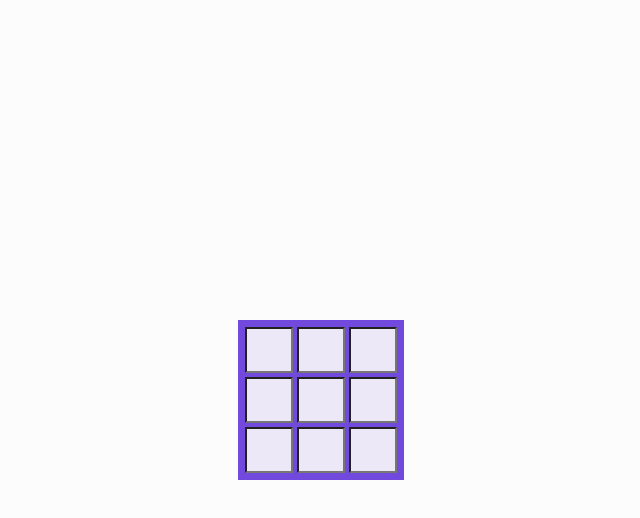
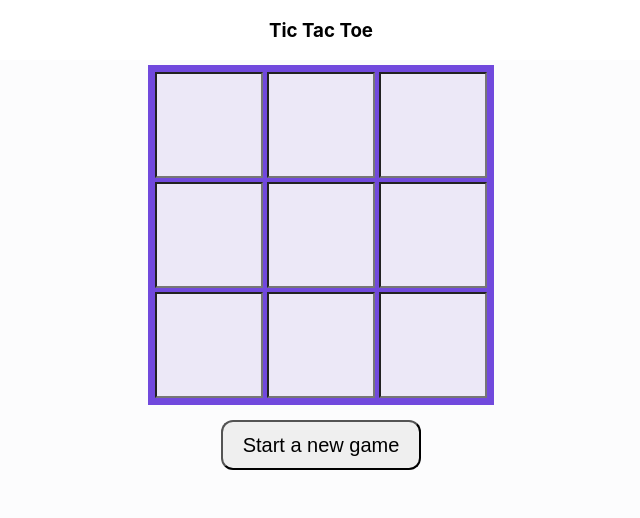
Before and after one commit to sunilraok/tic-tac-toe, a React (Create React App) app: page / in a window 1280 px wide. Shown: the top 518 px of the page, without its empty margins (319-959 px from the left). Built offline with nearby package versions, Linux system fonts and the light colour scheme.

Commit message:
Complete basic game features

```diff
--- a/src/App.css
+++ b/src/App.css
@@ -1,5 +1,15 @@
 .App {
   text-align: center;
+}
+
+.TicTacToe {
+  background-color: #fcfcfd;
+  display: flex;
+  min-height: 100vh;
+  flex-direction: column;
+  align-items: center;
+  font-size: calc(10px + 2vmin);
+  color: white;
 }
 
 .App-logo {
@@ -7,33 +17,42 @@
   pointer-events: none;
 }
 
-.App-header {
-  background-color: #fcfcfd;
-  min-height: 100vh;
-  display: flex;
-  flex-direction: column;
-  align-items: center;
-  justify-content: center;
-  font-size: calc(10px + 2vmin);
-  color: white;
-}
-
 .App-link {
   color: #61dafb;
 }
 
-.board {
+.Board {
   margin: 5px;
   background-color: rgb(113, 73, 221);
   border-color: white;
   padding: 5px;
 }
 
-.cell {
-  width: 40px;
-  height: 40px;
+.Cell {
+  width: 100px;
+  height: 100px;
   margin: 2px;
   font-size: 25px;
   text-align: center;
   background-color: rgb(236, 232, 247);
 }
+
+.StartButton {
+  padding-top: 10px;
+}
+
+input {
+  height: 50px;
+  width: 200px;
+  font-size: 20px;
+}
+
+.StartButtonInput {
+  border-radius: 12px;
+}
+
+.WinnerMessage {
+  font-size: 24px;
+  color: black;
+  padding-top: 20px;
+}
--- a/src/App.tsx
+++ b/src/App.tsx
@@ -1,13 +1,12 @@
 import React from 'react';
 import './App.css';
 import Board from './Board';
+import TicTacToe from './TicTacToe';
 
 function App() {
   return (
     <div className="App">
-      <header className="App-header">
-        <Board />
-      </header>
+      <TicTacToe />
     </div>
   );
 }
--- a/src/Board.tsx
+++ b/src/Board.tsx
@@ -1,42 +1,26 @@
 import { FC, useState } from 'react';
+import { BoardState } from './Board.types';
+import { colLength, rowLength } from './BoardConfig';
+import { checkIfAPlayerWon, cloneBoardState, findRandomEmptyCell, getCellId } from './BoardUtilities';
 import Cell from './Cell';
-
-const rowLength = 3;
-const colLength = 3;
-
-const cloneBoardState = (oldBoardState: any[][]): any[][] => {
-  const newBoardState = [];
-
-  for (let i = 0; i < rowLength; i++) {
-    newBoardState.push([...oldBoardState[i]]);
-  }
-
-  return newBoardState;
-}
-
-const getCellId = (xCoor: any, yCoor: any) => ('' + xCoor + 'x' + yCoor);
-
-const findRandomEmptyCell = (boardState: any[][]): number[] => {
-    for (let i = 0; i < rowLength; i++) {
-        for (let j = 0; j < colLength; j++) {
-            if (boardState[i][j] === -1) {
-                return [i, j];
-            }
-        }
-    }
-
-    return [-1, -1];
-};
+import StartButton from './StartButton';
 
 const sleep = (x: number) => {
   return new Promise((resolve) => setTimeout(() => resolve(0), x));
 };
 
+const defaultBoardState = [
+    [undefined, undefined, undefined],
+    [undefined, undefined, undefined],
+    [undefined, undefined, undefined]
+  ];
+
 const Board: FC = () => {
-  const matrix = [];
-  const [boardState, setBoardState] = useState([[-1, -1, -1], [-1, -1, -1], [-1, -1, -1]]);
+  const [boardState, setBoardState] = useState<BoardState>(defaultBoardState);
+  const [winner, setWinner] = useState('');
+  const [editable, setEditable] = useState(true);
 
-  const getComputerMove = (boardState: any[][]) => {
+  const getComputerMove = (boardState: BoardState) => {
     const newBoardState = cloneBoardState(boardState);
     const coords = findRandomEmptyCell(newBoardState);
 
@@ -48,16 +32,41 @@ const Board: FC = () => {
   };
 
   const onCellClick = (xCoor: number, yCoor: number) => {
+    if (!editable) {
+      return;
+    }
+
     const newBoardState = cloneBoardState(boardState);
     newBoardState[xCoor][yCoor] = 'X';
     setBoardState(newBoardState);
+    const winner = checkIfAPlayerWon(newBoardState);
+    if (winner) {
+        setWinner(winner);
+        setEditable(false);
+        return;
+    }
 
-    sleep(1000).then(() => {
+
+    sleep(100).then(() => {
       const boardStateAfterCompMove = getComputerMove(newBoardState);
       setBoardState(boardStateAfterCompMove);
+      const winner = checkIfAPlayerWon(boardStateAfterCompMove);
+      if (winner) {
+        setWinner(winner);
+        setEditable(false);
+        return;
+      }
     });
   };
 
+  const onStart = () => {
+    const newBoardState = cloneBoardState(defaultBoardState);
+    setBoardState(newBoardState);
+    setWinner('');
+    setEditable(true);
+  };
+
+  const matrix = [];
   for (let i = 0; i < rowLength; i++) {
       for (let j = 0; j < colLength; j++) {
         matrix.push(<Cell key={getCellId(i, j)} xCoor={i} yCoor={j} onClick={onCellClick} cellValue={boardState[i][j]}/>);
@@ -66,7 +75,15 @@ const Board: FC = () => {
       matrix.push(<br key={getCellId(i, -1)}/>);
   }
 
-  return (<div className='board'>{matrix}</div>);
+  return (<>
+    <div className='Board'>{matrix}</div>
+    <div className='StartButton'>
+      <StartButton onStart={onStart} />
+    </div>
+    <div className='WinnerMessage'>
+      {winner && <div><b>Winner:</b> {winner}</div>}
+    </div>
+    </>);
 };
 
 export default Board;
--- /dev/null
+++ b/src/Board.types.ts
@@ -0,0 +1,2 @@
+export type CellValue = 'X' | 'O' | undefined;
+export type BoardState = CellValue[][];
--- /dev/null
+++ b/src/BoardConfig.ts
@@ -0,0 +1,2 @@
+export const rowLength = 3;
+export const colLength = 3;
--- /dev/null
+++ b/src/BoardUtilities.ts
@@ -0,0 +1,60 @@
+import { BoardState, CellValue } from "./Board.types";
+import { colLength, rowLength } from "./BoardConfig";
+
+const getWinner = (playerCharacter: CellValue) => {
+    if (playerCharacter === 'X') {
+        return 'user';
+    } else if (playerCharacter === 'O') {
+        return 'computer';
+    }
+
+    return undefined;
+}
+
+export const checkIfAPlayerWon = (boardState: BoardState) => {
+    for (let row = 0; row < rowLength; row++) {
+        if (boardState[row][0] && boardState[row][0] === boardState[row][1] && boardState[row][1] === boardState[row][2]) {
+            return getWinner(boardState[row][0]);
+        }
+    }
+
+    for (let col = 0; col < colLength; col++) {
+        if (boardState[0][col] && boardState[0][col] === boardState[1][col] && boardState[1][col] === boardState[2][col]) {
+            return getWinner(boardState[0][col]);
+        }
+    }
+
+    if (boardState[0][0] && boardState[0][0] === boardState[1][1] && boardState[1][1] === boardState[2][2]) {
+        return getWinner(boardState[0][0]);
+    }
+
+    if (boardState[0][2] && boardState[0][2] === boardState[1][1] && boardState[1][1] === boardState[2][0]) {
+        return getWinner(boardState[0][2]);
+    }
+
+    return undefined;
+}
+
+export const findRandomEmptyCell = (boardState: BoardState): number[] => {
+    for (let i = 0; i < rowLength; i++) {
+        for (let j = 0; j < colLength; j++) {
+            if (boardState[i][j] === undefined) {
+                return [i, j];
+            }
+        }
+    }
+
+    return [-1, -1];
+};
+
+export const cloneBoardState = (oldBoardState: BoardState): BoardState => {
+  const newBoardState = [];
+
+  for (let i = 0; i < rowLength; i++) {
+    newBoardState.push([...oldBoardState[i]]);
+  }
+
+  return newBoardState;
+}
+
+export const getCellId = (xCoor: number, yCoor: number) => ('' + xCoor + 'x' + yCoor);
--- a/src/Cell.tsx
+++ b/src/Cell.tsx
@@ -1,24 +1,28 @@
 import { FC } from 'react';
+import { CellValue } from './Board.types';
+import { getCellId } from './BoardUtilities';
 
 export interface CellProps {
   readonly key: string;
   readonly xCoor: number;
   readonly yCoor: number;
-  readonly cellValue: any;
+  readonly cellValue: CellValue;
   readonly onClick: (xCoor: number, yCoor: number) => void;
 }
 
-const getCellId = (xCoor: any, yCoor: any) => ('' + xCoor + 'x' + yCoor);
-
 const Cell: FC<CellProps> = ({ xCoor, yCoor, cellValue, onClick }) => {
   const onCellClick = () => {
+    if (cellValue) {
+      return;
+    }
+
     onClick(xCoor, yCoor);
   };
 
-  const actualCellValue = cellValue === -1 ? '' : cellValue;
+  const actualCellValue = cellValue ?? '';
 
   return (
-    <input key={getCellId(xCoor, yCoor)} className='cell' type='text' onClick={onCellClick} value={actualCellValue} readOnly={true}/>
+    <input key={getCellId(xCoor, yCoor)} className='Cell' type='text' onClick={onCellClick} value={actualCellValue} readOnly={true}/>
   );
 };
 
--- /dev/null
+++ b/src/StartButton.tsx
@@ -0,0 +1,11 @@
+import { FC } from 'react';
+
+export interface StartButtonProps {
+  readonly onStart: () => void;
+}
+
+const StartButton: FC<StartButtonProps> = ({ onStart }) => (
+  <input type='button' className='StartButtonInput' value='Start a new game' onClick={onStart}/>
+);
+
+export default StartButton;
--- /dev/null
+++ b/src/TicTacToe.tsx
@@ -0,0 +1,13 @@
+import { FC } from "react";
+import Board from "./Board";
+
+const TicTacToe: FC = () => (
+  <>
+    <h3>Tic Tac Toe</h3>
+    <div className="TicTacToe">
+      <Board />
+    </div>
+  </>
+);
+
+export default TicTacToe;
```
